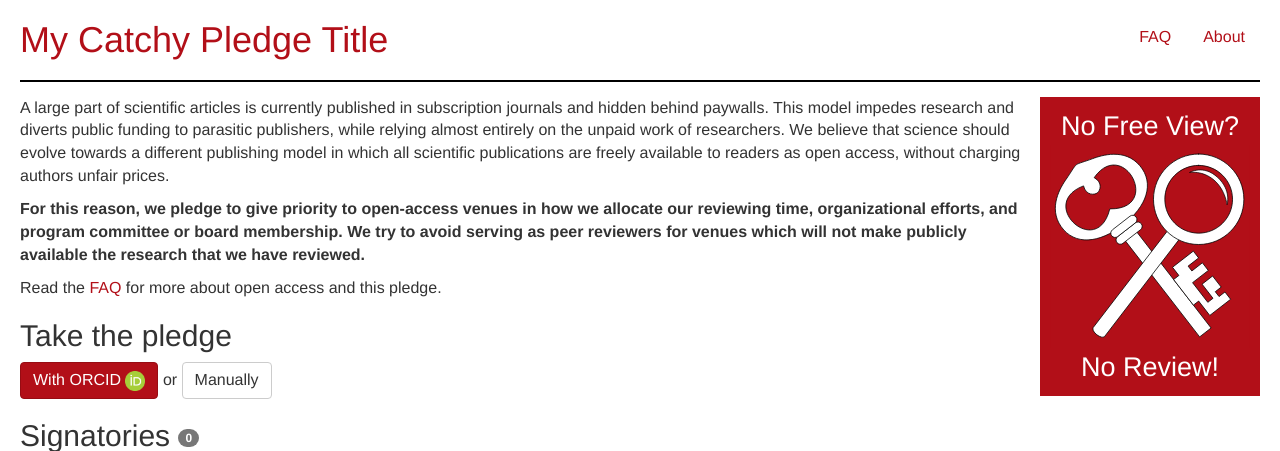
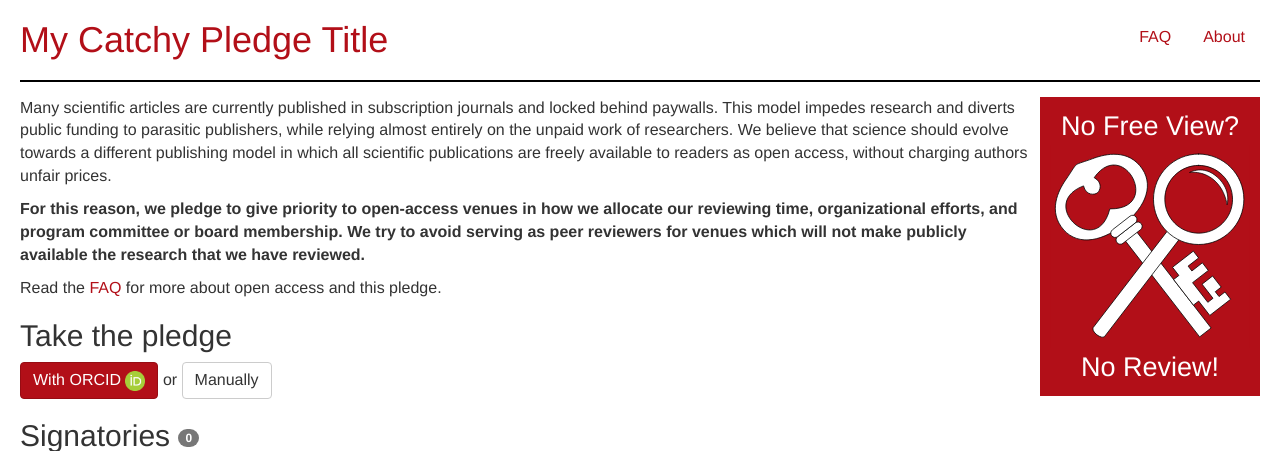
Before and after one commit to dissemin/no-free-view-no-review, a Django app: page / in a window 1280 px wide. Shown: the top 451 px of the page. Run offline with Django 3.2, Linux system fonts and the light colour scheme; data that the repository does not hold is empty; some libraries are stand-ins or nearby versions.

Commit message:
tweak pledge

```diff
--- a/signatories/templates/index.html
+++ b/signatories/templates/index.html
@@ -10,8 +10,8 @@
      No Review!
 </div>
 
-<p>A large part of scientific articles is currently published in subscription
-journals and hidden behind paywalls. This model impedes research and diverts
+<p>Many scientific articles are currently published in subscription
+journals and locked behind paywalls. This model impedes research and diverts
 public funding to parasitic publishers, while relying almost entirely on the
 unpaid work of researchers. We believe that science should evolve
 towards a different publishing model in which all scientific publications are
```
